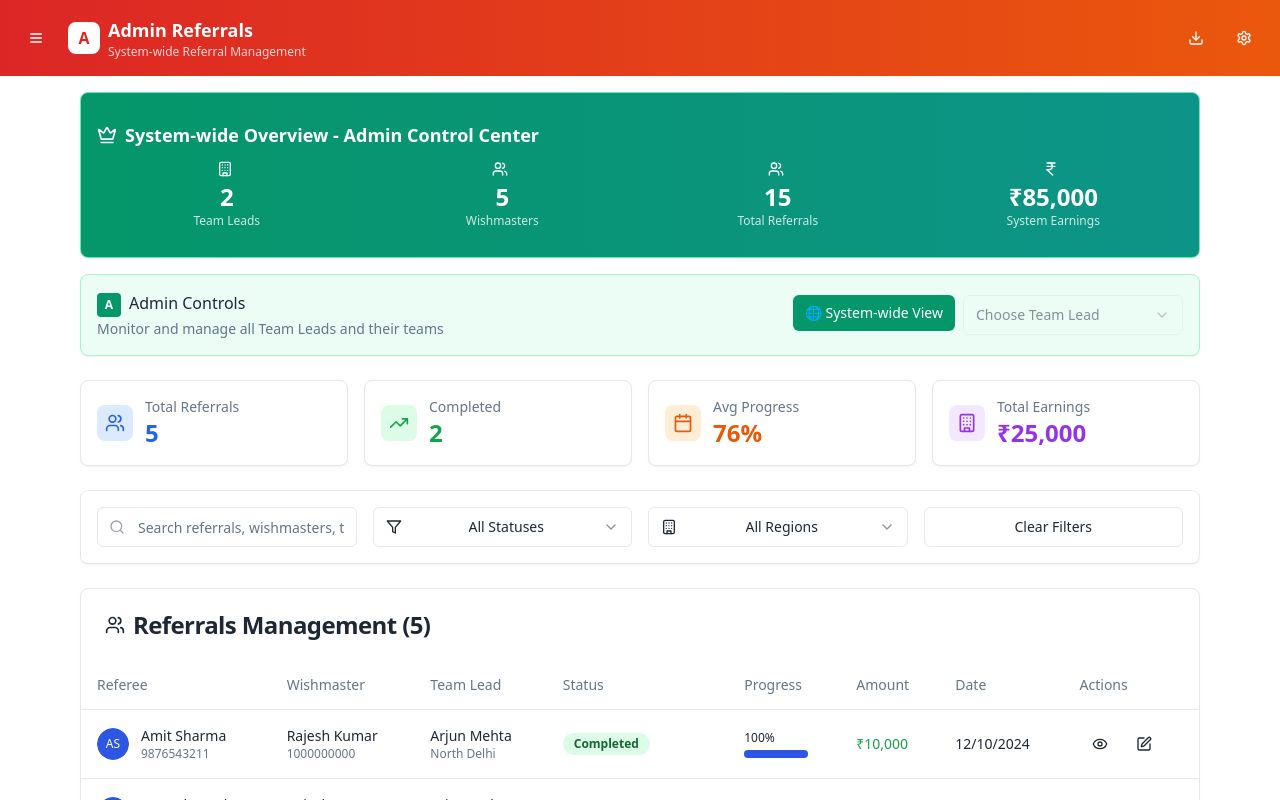
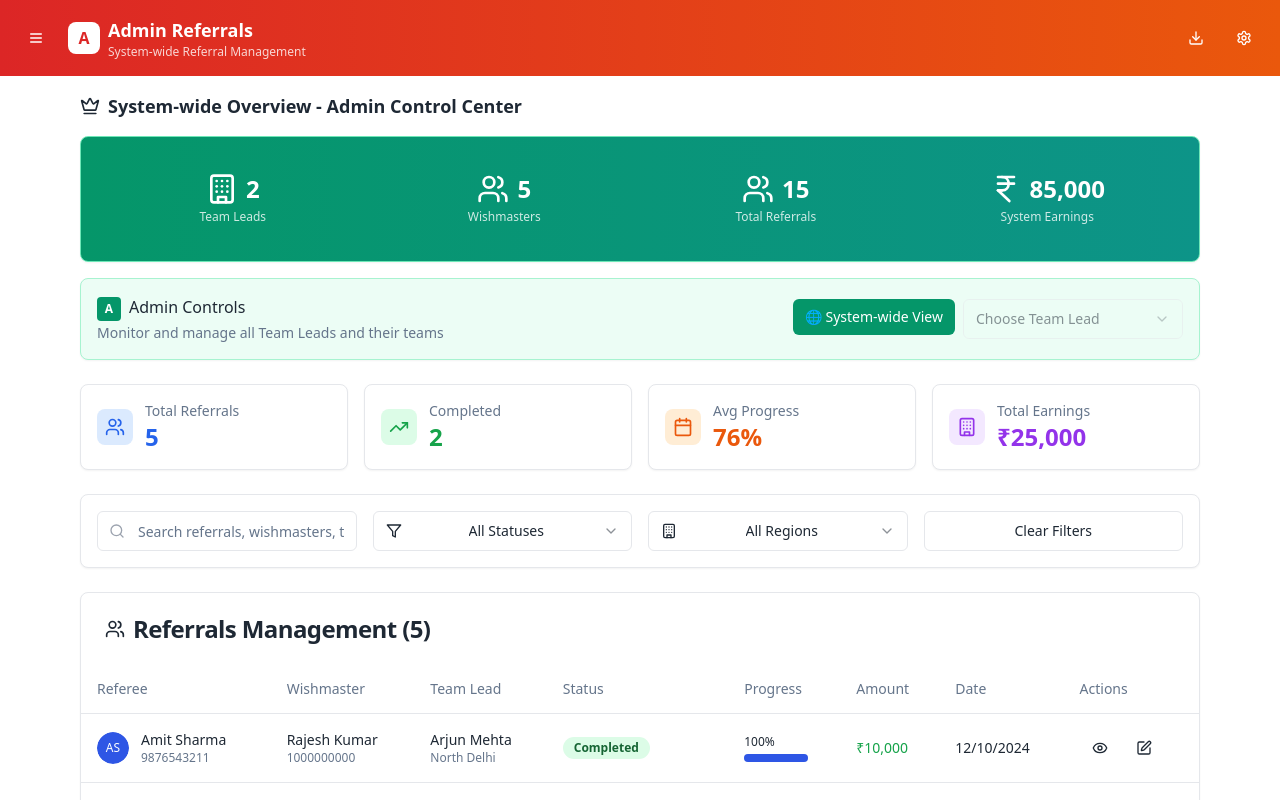
Before and after one commit to gouravg8/wishmaster, a React (Vite) app: page /admin/referrals in a window 1280 px wide. Shown: the top 800 px of the page. Built offline with nearby package versions, Linux system fonts and the light colour scheme; sample sign-in values are in the browser's storage.

Commit message:
fixed admin dashboard

```diff
--- a/src/components/TeamLeadSelector.tsx
+++ b/src/components/TeamLeadSelector.tsx
@@ -39,39 +39,40 @@ export const TeamLeadSelector = ({
   return (
     <div className="space-y-4">
       {/* System-wide Overview */}
+      <h3 className="text-lg font-semibold flex items-center gap-2">
+        <Crown className="h-5 w-5" />
+        System-wide Overview - Admin Control Center
+      </h3>
+
       <Card className="bg-gradient-to-r from-emerald-600 to-teal-600 text-white py-3 border-emerald-300 ">
-        <CardContent className="p-4">
-          <h3 className="text-lg font-semibold mb-3 flex items-center gap-2">
-            <Crown className="h-5 w-5" />
-            System-wide Overview - Admin Control Center
-          </h3>
+        <CardContent className="p-6">
           <div className="grid grid-cols-2 md:grid-cols-4 gap-4">
             <div className="text-center">
               <div className="flex items-center justify-center mb-1">
-                <Building className="h-4 w-4 mr-1" />
+                <Building className="h-8 w-8 mr-2" />
+                <p className="text-2xl font-bold">{totalTeamLeads}</p>
               </div>
-              <p className="text-2xl font-bold">{totalTeamLeads}</p>
               <p className="text-xs opacity-80">Team Leads</p>
             </div>
             <div className="text-center">
               <div className="flex items-center justify-center mb-1">
-                <Users className="h-4 w-4 mr-1" />
+                <Users className="h-8 w-8 mr-2" />
+                <p className="text-2xl font-bold">{totalWishmasters}</p>
               </div>
-              <p className="text-2xl font-bold">{totalWishmasters}</p>
               <p className="text-xs opacity-80">Wishmasters</p>
             </div>
             <div className="text-center">
               <div className="flex items-center justify-center mb-1">
-                <Users className="h-4 w-4 mr-1" />
+                <Users className="h-8 w-8 mr-2" />
+                <p className="text-2xl font-bold">{totalReferrals}</p>
               </div>
-              <p className="text-2xl font-bold">{totalReferrals}</p>
               <p className="text-xs opacity-80">Total Referrals</p>
             </div>
             <div className="text-center">
               <div className="flex items-center justify-center mb-1">
-                <IndianRupee className="h-4 w-4 mr-1" />
+                <IndianRupee className="h-8 w-8 mr-2" />
+                <p className="text-2xl font-bold">{totalEarnings.toLocaleString()}</p>
               </div>
-              <p className="text-2xl font-bold">₹{totalEarnings.toLocaleString()}</p>
               <p className="text-xs opacity-80">System Earnings</p>
             </div>
           </div>
@@ -102,8 +103,8 @@ export const TeamLeadSelector = ({
                     onTeamLeadChange("");
                   }}
                   className={`flex-1 sm:flex-none py-2 ${showSystemWide
-                      ? "bg-emerald-600 hover:bg-emerald-700 text-white"
-                      : "border-emerald-300 hover:bg-white hover:text-emerald-600 bg-white text-emerald-600 "
+                    ? "bg-emerald-600 hover:bg-emerald-700 text-white"
+                    : "border-emerald-300 hover:bg-white hover:text-emerald-600 bg-white text-emerald-600 "
                     }`}
                 >
                   🌐 System-wide View
--- a/src/components/WishmasterSelector.tsx
+++ b/src/components/WishmasterSelector.tsx
@@ -36,41 +36,42 @@ export const WishmasterSelector = ({
   const totalPotential = wishmasters.reduce((sum, wm) => sum + wm.potentialEarnings, 0);
 
   return (
-    <div className="space-y-4 container mx-auto px-4 py-8 max-w-6xl">
+    <div className="space-y-4">
       {/* Team Overview Banner */}
+      <h3 className="text-lg font-semibold flex items-center gap-2">
+        <Users className="h-5 w-5" />
+        Team Overview - Performance Dashboard
+      </h3>
+
       <Card className="bg-gradient-to-r from-purple-600 to-indigo-600 text-white border-purple-300">
-        <CardContent className="p-4">
-          <h3 className="text-lg font-semibold mb-3 flex items-center gap-2">
-            <Users className="h-5 w-5" />
-            Team Overview - Performance Dashboard
-          </h3>
+        <CardContent className="p-6">
           <div className="grid grid-cols-2 md:grid-cols-4 gap-4">
             <div className="text-center">
               <div className="flex items-center justify-center mb-1">
-                <Users className="h-4 w-4 mr-1" />
+                <Users className="h-8 w-8 mr-2" />
+                <p className="text-2xl font-bold">{totalWishmasters}</p>
               </div>
-              <p className="text-2xl font-bold">{totalWishmasters}</p>
               <p className="text-xs opacity-80">Wishmasters</p>
             </div>
             <div className="text-center">
               <div className="flex items-center justify-center mb-1">
-                <Users className="h-4 w-4 mr-1" />
+                <Users className="h-8 w-8 mr-2" />
+                <p className="text-2xl font-bold">{totalReferrals}</p>
               </div>
-              <p className="text-2xl font-bold">{totalReferrals}</p>
               <p className="text-xs opacity-80">Total Referrals</p>
             </div>
             <div className="text-center">
               <div className="flex items-center justify-center mb-1">
-                <IndianRupee className="h-4 w-4 mr-1" />
+                <IndianRupee className="h-8 w-8 mr-2" />
+                <p className="text-2xl font-bold">{totalEarnings.toLocaleString()}</p>
               </div>
-              <p className="text-2xl font-bold">₹{totalEarnings.toLocaleString()}</p>
               <p className="text-xs opacity-80">Total Earnings</p>
             </div>
             <div className="text-center">
               <div className="flex items-center justify-center mb-1">
-                <TrendingUp className="h-4 w-4 mr-1" />
+                <TrendingUp className="h-8 w-8 mr-2" />
+                <p className="text-2xl font-bold">{totalPotential.toLocaleString()}</p>
               </div>
-              <p className="text-2xl font-bold">₹{totalPotential.toLocaleString()}</p>
               <p className="text-xs opacity-80">Potential</p>
             </div>
           </div>
```
